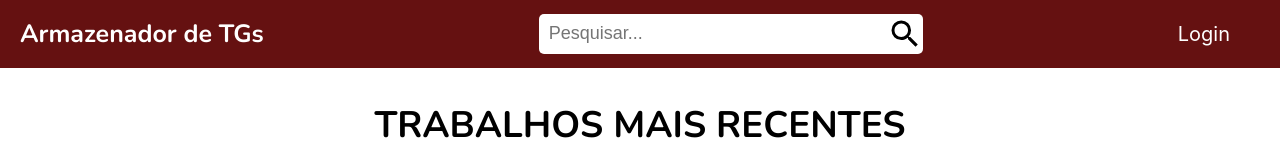
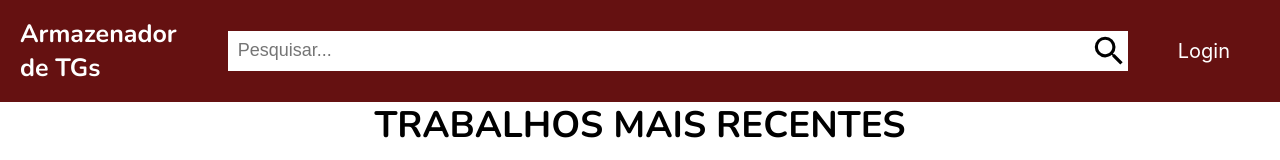
Before and after one commit to RezenDeveloper/Astec, a Next.js app: page / in a window 1280 px wide. Shown: the top 160 px of the page. Built offline with nearby package versions, Linux system fonts and the light colour scheme.

Commit message:
change home styles

```diff
--- a/src/components/Cards/styles.module.scss
+++ b/src/components/Cards/styles.module.scss
@@ -26,6 +26,7 @@
 
     .pdf-container {
       margin: auto 20px auto 0;
+      width: 80%;
     }
     .description {
       width: 100%;
--- a/src/components/Header/styles.module.scss
+++ b/src/components/Header/styles.module.scss
@@ -21,7 +21,8 @@
 
     &--search {
       display: flex;
-      width: 30%;
+      width: 100%;
+      max-width: 900px;
 
       input {
         font-size: 18px;
@@ -30,19 +31,17 @@
         margin: auto;
         outline: none;
         border: none;
-        border-radius: 5px 0 0 5px;
         padding: 0 10px;
       }
       svg {
         margin: auto 0;
         cursor: pointer;
         background: white;
-        border-radius: 0 5px 5px 0;
       }
     }
 
     &--login {
-      margin: auto 50px auto 0;
+      margin: auto 50px auto 50px;
       font-size: 20px;
       a {
         cursor: pointer;
```
